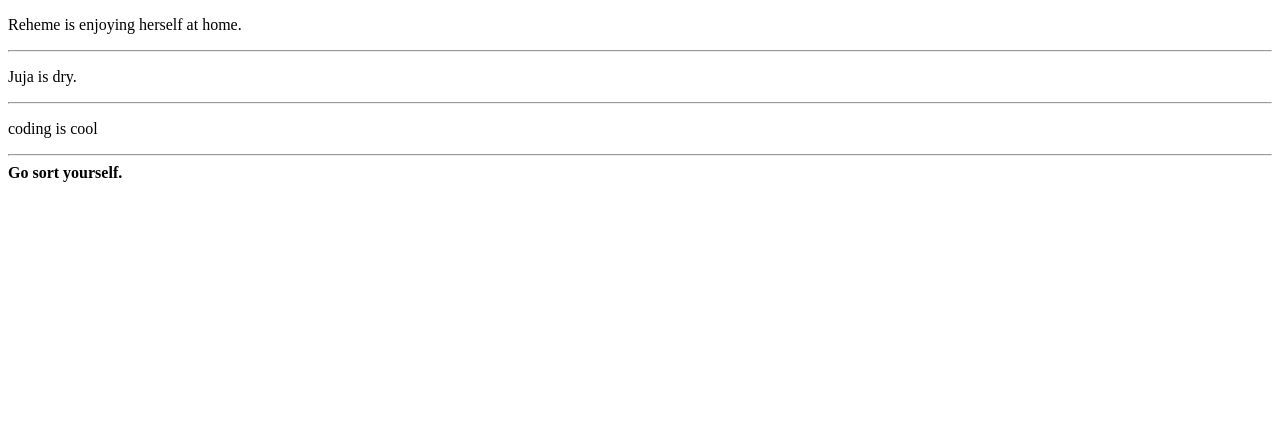
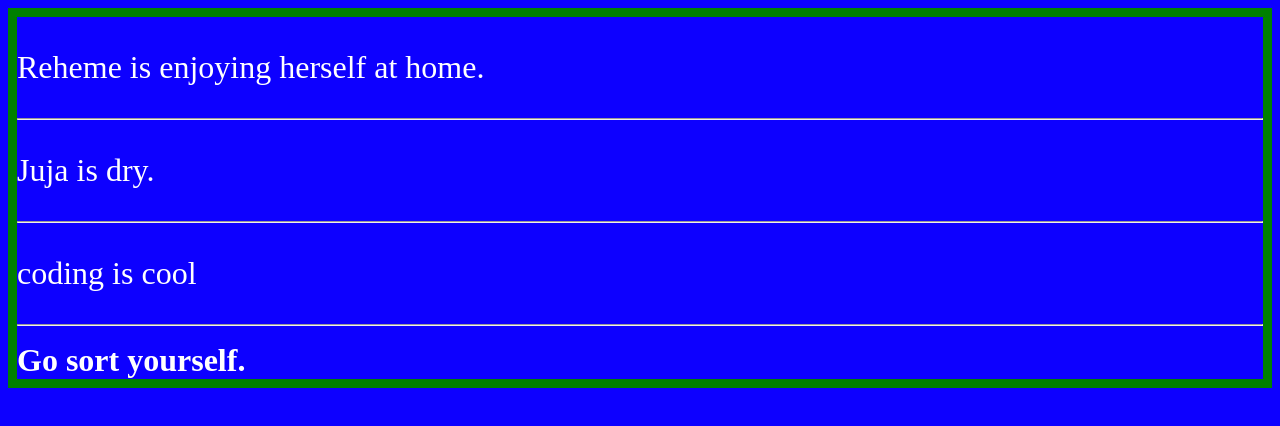
Before and after one commit to Okellothomas/coding, a plain HTML site: page index.html in a window 1280 px wide. Drawn offline with Linux system fonts and the light colour scheme.

Commit message:
Add css to the website

```diff
--- a/index.html
+++ b/index.html
@@ -5,6 +5,7 @@
     <meta http-equiv="X-UA-Compatible" content="IE=edge">
     <meta name="viewport" content="width=device-width, initial-scale=1.0">
     <title>Document</title>
+    <link rel="stylesheet" href="style.css">
 </head>
 <body>
     <p> Reheme is enjoying herself at home. </p>
--- /dev/null
+++ b/style.css
@@ -0,0 +1,6 @@
+body{
+    background-color: rgb(13, 0, 255);
+    color: white;
+    border: 9px solid green;
+    font-size: xx-large;
+}
```
